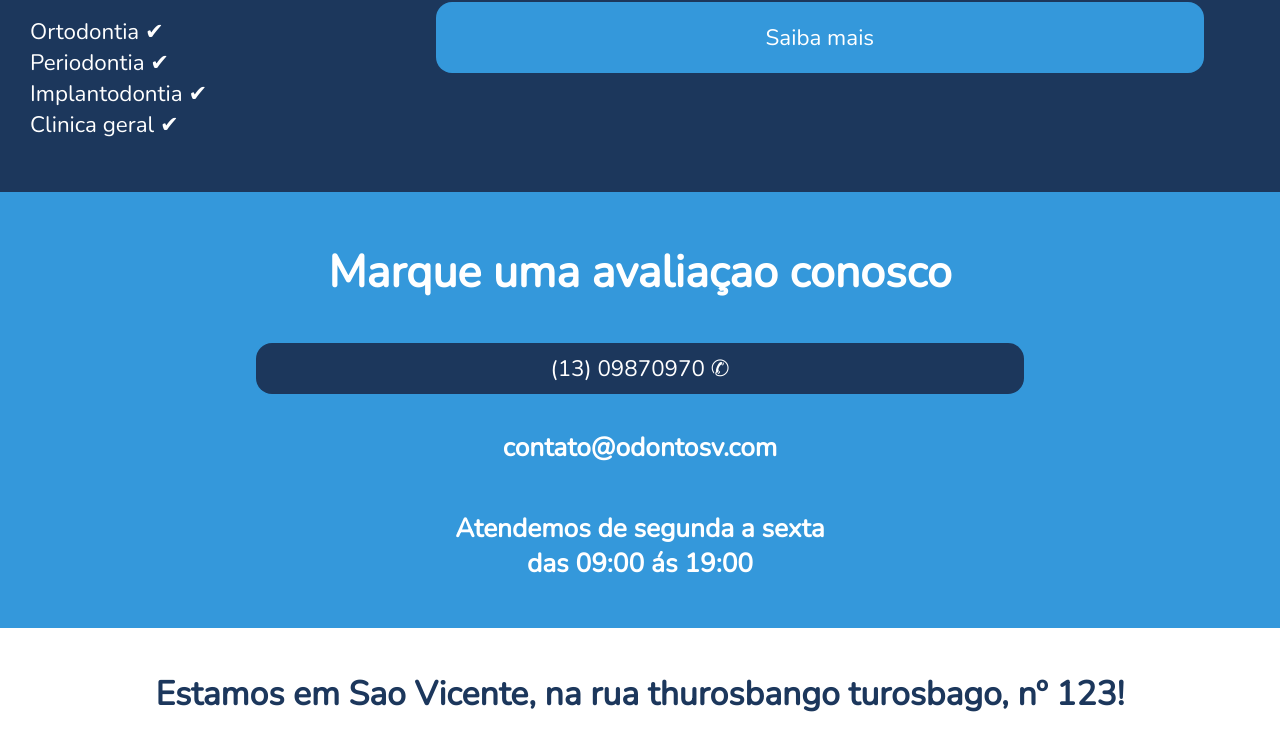
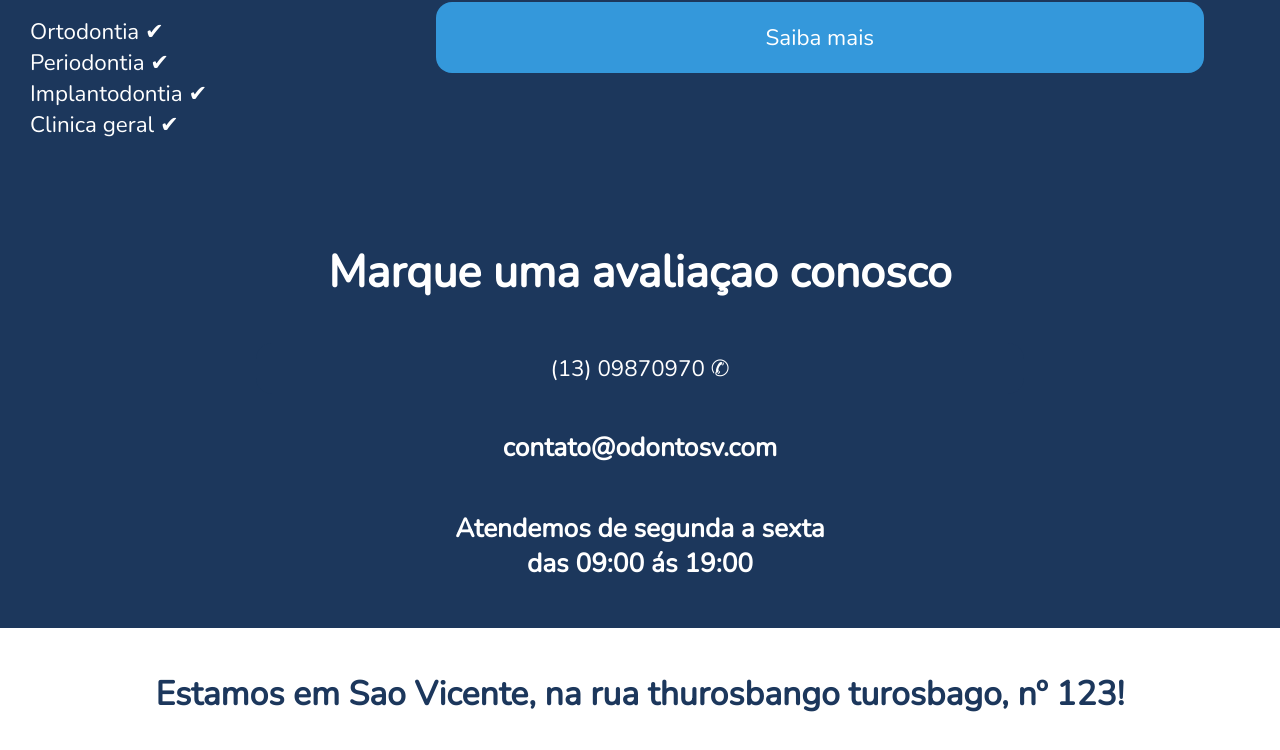
Before and after one commit to LukeRocha/svclinic, a website: page index.html in a window 1280 px wide. Shown: the part 614-1364 px from the top of the page. Drawn offline with nearby package versions, Linux system fonts and the light colour scheme.

Commit message:
Continue desktop version development

```diff
--- a/index.html
+++ b/index.html
@@ -13,8 +13,6 @@
 </head>
 
 <body>
-
-
   <div class="desktop-header">
     <div id="x" class="logo-div">
       <a href="#home" class="container logo-container">
@@ -46,7 +44,6 @@
     </div>
   </div>
 
-
   <div class="top-nav">
     <div class="sup-container">
       <a href="#home">
@@ -75,7 +72,6 @@
     </div>
   </div>
 
-
   <div class="presentation">
     <div class="container">
       <img class="container" src="/resources/img/dente.jpg" alt="">
@@ -87,7 +83,6 @@
         pelo conselho de odontologia, e temos o compromisso com o melhor atendimento que voce pode encontrar.</h3>
     </div>
   </div>
-
 
   <div class="care container">
     <div class="container">
@@ -104,7 +99,6 @@
     </div>
   </div>
 
-
   <div class="contact-area container">
     <h1 class="container">Marque uma avaliaçao conosco</h1>
     <div>
@@ -117,7 +111,6 @@
     </div>
   </div>
 
-
   <div class="map container">
     <h3>Estamos em Sao Vicente, na rua thurosbango turosbago, nº 123!</h3>
   </div>
@@ -125,7 +118,6 @@
     src="https://www.google.com/maps/embed?pb=!1m18!1m12!1m3!1d3646.3589187947027!2d-46.32204203530973!3d-23.9477450818586!2m3!1f0!2f0!3f0!3m2!1i1024!2i768!4f13.1!3m3!1m2!1s0x94ce039eb070c3d5%3A0x9400d3dd4983c451!2sR.%20Campos%20Melo%2C%20157%20-%20Vila%20Matias%2C%20Santos%20-%20SP%2C%2011015-150!5e0!3m2!1spt-BR!2sbr!4v1600780410961!5m2!1spt-BR!2sbr"
     width="100%" height="450" frameborder="0" style="border:0;" allowfullscreen="" aria-hidden="false"
     tabindex="0"></iframe>
-
 
   <footer>
     <div class="footer-column">
@@ -151,10 +143,8 @@
   </footer>
 
 
-
   <script type="text/javascript" src="//code.jquery.com/jquery-1.11.0.min.js"></script>
   <script type="text/javascript" src="//code.jquery.com/jquery-migrate-1.2.1.min.js"></script>
-  <script type="text/javascript" src="/slick-1.8.1/slick/slick.min.js"></script>
   <script>
     function showLinks() {
       let links = document.querySelector(".nav-links")
@@ -164,7 +154,6 @@
         links.style.display = "flex"
       }
     }
-
   </script>
 </body>
 
--- a/resources/css/style.css
+++ b/resources/css/style.css
@@ -190,7 +190,7 @@ button {
   display: flex;
   flex-flow: column nowrap;
   text-align: center;
-  background-color: #3498db;
+  background-color: #1c375c;
   width: 100vw;
   color: white;
   font-size: 1.4em;
```
Lines whose indentation alone changed are shown as unchanged.
